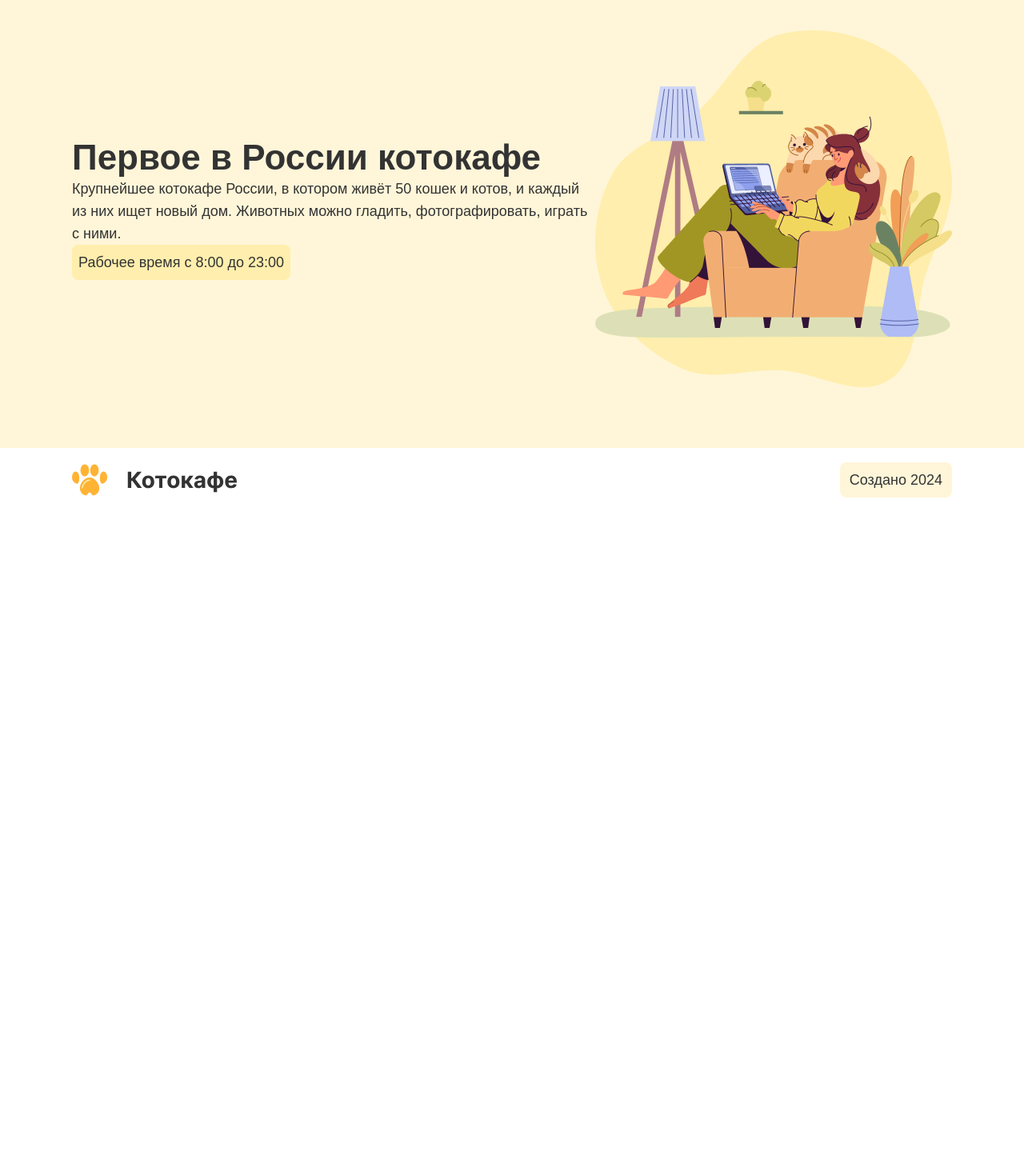
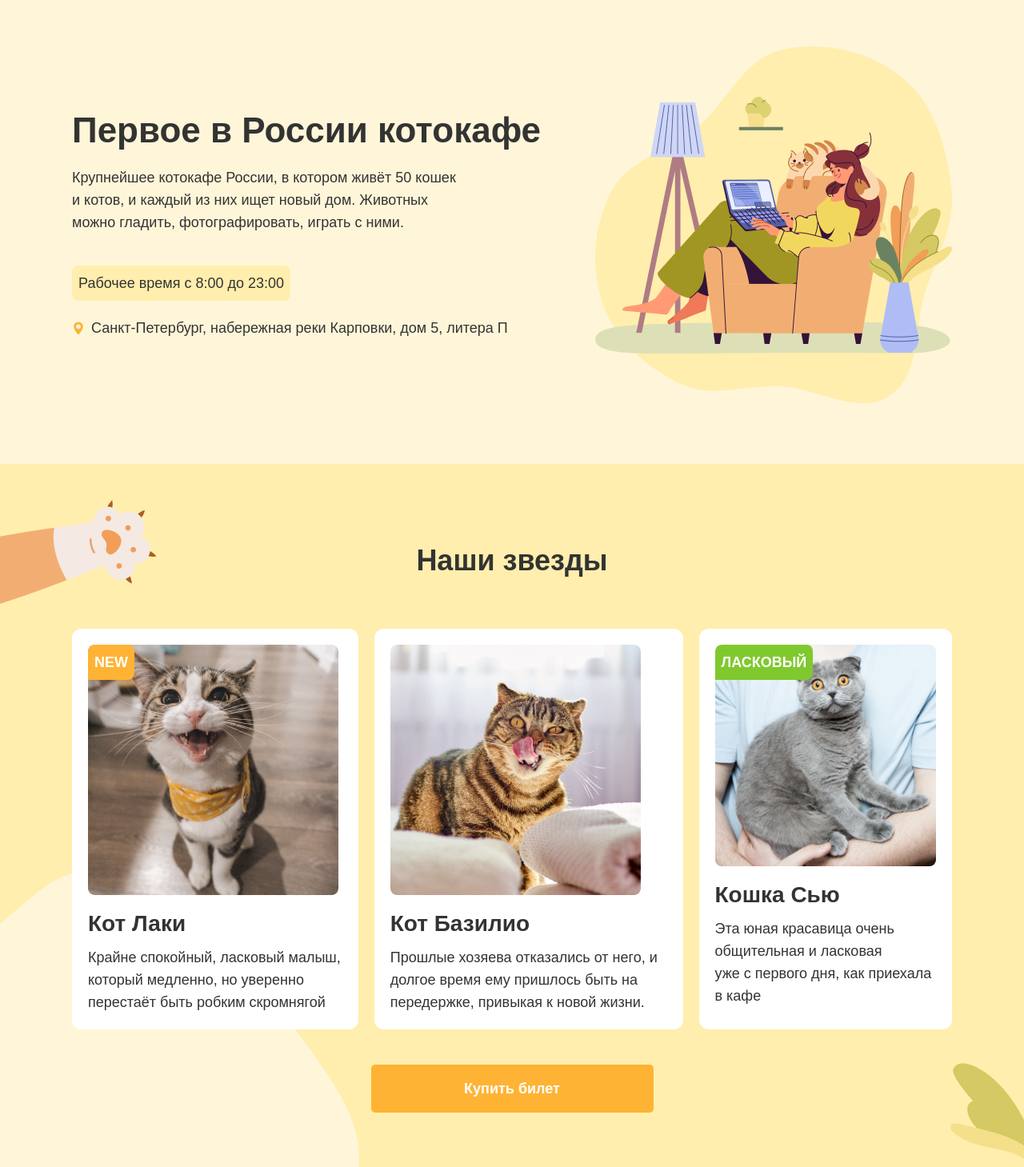
Before and after one commit to iamlorddop/cat-cafe, a React (Vite) app: page / in a window 1280 px wide. Shown: the part 120-1579 px from the top of the page at 80% size. Before the commit the page ends 800 px from the top, so only its background shows below. Built offline with nearby package versions, Linux system fonts and the light colour scheme.

Commit message:
feat: main page

```diff
--- a/src/components/Card/Card.module.css
+++ b/src/components/Card/Card.module.css
@@ -1,12 +1,14 @@
 .box {
 	display: flex;
 	flex-direction: column;
+	max-width: 353px;
+	background: var(--white);
 }
 
 .imgContainer {
 	position: relative;
 	margin-bottom: 20px;
-	max-width: 100%;
+	max-width: 313px;
 	width: 100%;
 	aspect-ratio: 1 / 1;
 	border-radius: 8px;
@@ -22,6 +24,7 @@
 	position: absolute;
 	top: 0;
 	left: 0;
+	border-bottom-left-radius: 0;
 }
 
 .title {
--- a/src/components/Header/Header.module.css
+++ b/src/components/Header/Header.module.css
@@ -5,6 +5,7 @@
 .headerContainer {
 	margin: 0 auto;
 	max-width: 1100px;
+	height: 80px;
 	display: flex;
 	justify-content: space-between;
 	align-items: center;
@@ -13,3 +14,7 @@
 .button {
 	width: 260px;
 }
+
+.link {
+	font: var(--text-bold);
+}
--- a/src/components/Header/Header.tsx
+++ b/src/components/Header/Header.tsx
@@ -1,10 +1,11 @@
-import { useLocation } from "react-router-dom";
+import { Link, useLocation } from "react-router-dom";
 
 import { Logo } from "../Logo";
 import { Button } from "../Button";
 
 import styles from "./Header.module.css";
 
+/** Компонент Титульной панели */
 export const Header = () => {
   const location = useLocation();
 
@@ -13,7 +14,14 @@ export const Header = () => {
       <div className={styles.headerContainer}>
         <Logo />
         {location.pathname === "/" && (
-          <Button text="Купить билет" className={styles.button} />
+          <Link to="/sales">
+            <Button text="Купить билет" className={styles.button} />
+          </Link>
+        )}
+        {location.pathname === "/sales" && (
+          <Link to="/" className={styles.link}>
+            Главная
+          </Link>
         )}
       </div>
     </header>
--- a/src/components/Tag/Tag.tsx
+++ b/src/components/Tag/Tag.tsx
@@ -10,6 +10,7 @@ interface TagProps extends Pick<HTMLAttributes<HTMLDivElement>, "className"> {
   size?: "m" | "s";
 }
 
+/** Компонент Тег */
 export const Tag: FC<TagProps> = ({
   text,
   size = "s",
--- a/src/pages/MainPage/MainPage.module.css
+++ b/src/pages/MainPage/MainPage.module.css
@@ -12,9 +12,84 @@
 }
 
 .titleFirstScreen {
+	margin-bottom: 20px;
 	font: var(--h1-text);
 }
 
 .text {
+	margin-bottom: 40px;
 	font: var(--text-18);
 }
+
+.tag {
+	margin-bottom: 20px;
+}
+
+.label {
+	display: flex;
+	align-items: center;
+	gap: 8px;
+	font: var(--text-18);
+}
+
+.icon {
+	background-image: url('../../assets/location.svg');
+}
+
+.sectionCats {
+	position: relative;
+	padding: 100px 20px 80px 20px;
+	background: var(--orange-20);
+	overflow: hidden;
+}
+
+.containerCats {
+	margin: 0 auto;
+	max-width: 1100px;
+}
+
+.pawImage {
+	position: absolute;
+	top: 36px;
+	left: 0;
+	user-select: none;
+	pointer-events: none;
+}
+
+.vectorImage {
+	position: absolute;
+	bottom: -232px;
+	left: -197px;
+	user-select: none;
+	pointer-events: none;
+	z-index: 0;
+}
+
+.plantImage {
+	position: absolute;
+	bottom: 0;
+	right: 0;
+}
+
+.titleCats {
+	margin-bottom: 64px;
+	text-align: center;
+	font: var(--h2-text);
+}
+
+.cardsContainer {
+	margin-bottom: 44px;
+	display: flex;
+	gap: 20px;
+}
+
+.card {
+	z-index: 1;
+}
+
+.button {
+	margin: 0 auto;
+	display: block;
+	max-width: 353px;
+	width: 100%;
+}
--- a/src/pages/MainPage/MainPage.tsx
+++ b/src/pages/MainPage/MainPage.tsx
@@ -1,9 +1,16 @@
-import { Header, Footer, Tag } from "../../components";
+import { Link } from "react-router-dom";
+
+import { Header, Footer, Tag, Button, Card, Icon } from "../../components";
+import { catsData } from "../../utils";
 
 import FirstScreenImage from "../../assets/girl-with-cat.png";
+import Paw from "../../assets/red-white-paw.png";
+import Vector from "../../assets/vector-light.png";
+import Plant from "../../assets/plant-right.png";
 
 import styles from "./MainPage.module.css";
 
+/** Компонент Главная страница */
 export const MainPage = () => {
   return (
     <>
@@ -15,15 +22,48 @@ export const MainPage = () => {
               Первое в России котокафе
             </h1>
             <p className={styles.text}>
-              Крупнейшее котокафе России, в котором живёт 50 кошек и котов, и
-              каждый из них ищет новый дом. Животных можно гладить,
-              фотографировать, играть с ними.
+              Крупнейшее котокафе России, в котором живёт 50 кошек
+              <br />
+              и котов, и каждый из них ищет новый дом. Животных
+              <br />
+              можно гладить, фотографировать, играть с ними.
             </p>
 
-            <Tag text="Рабочее время с 8:00 до 23:00" />
+            <Tag text="Рабочее время с 8:00 до 23:00" className={styles.tag} />
+
+            <div className={styles.label}>
+              <Icon className={styles.icon} />
+              Санкт-Петербург, набережная реки Карповки, дом 5, литера П
+            </div>
           </div>
 
           <img src={FirstScreenImage} alt="Котокафе" />
+        </div>
+      </section>
+
+      <section className={styles.sectionCats}>
+        <div className={styles.containerCats}>
+          <h1 className={styles.titleCats}>Наши звезды</h1>
+          <div className={styles.cardsContainer}>
+            {catsData.map((cat) => (
+              <Card
+                key={cat.title}
+                level={cat?.level}
+                markerText={cat?.markerText}
+                title={cat.title}
+                text={cat.text}
+                imgUrl={cat.url}
+                className={styles.card}
+              />
+            ))}
+          </div>
+          <Link to="/sales">
+            <Button text="Купить билет" className={styles.button} />
+          </Link>
+
+          <img src={Paw} className={styles.pawImage} />
+          <img src={Vector} className={styles.vectorImage} />
+          <img src={Plant} className={styles.plantImage} />
         </div>
       </section>
       <Footer />
```
